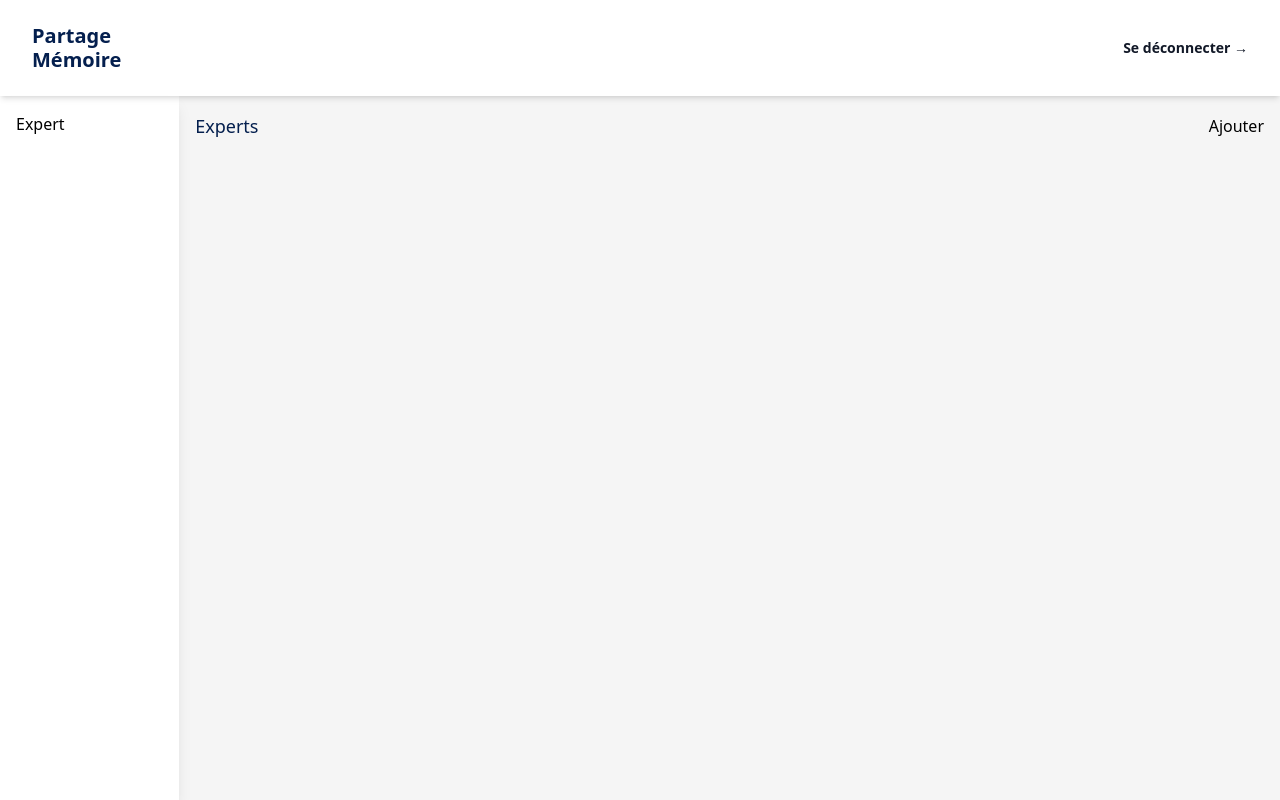
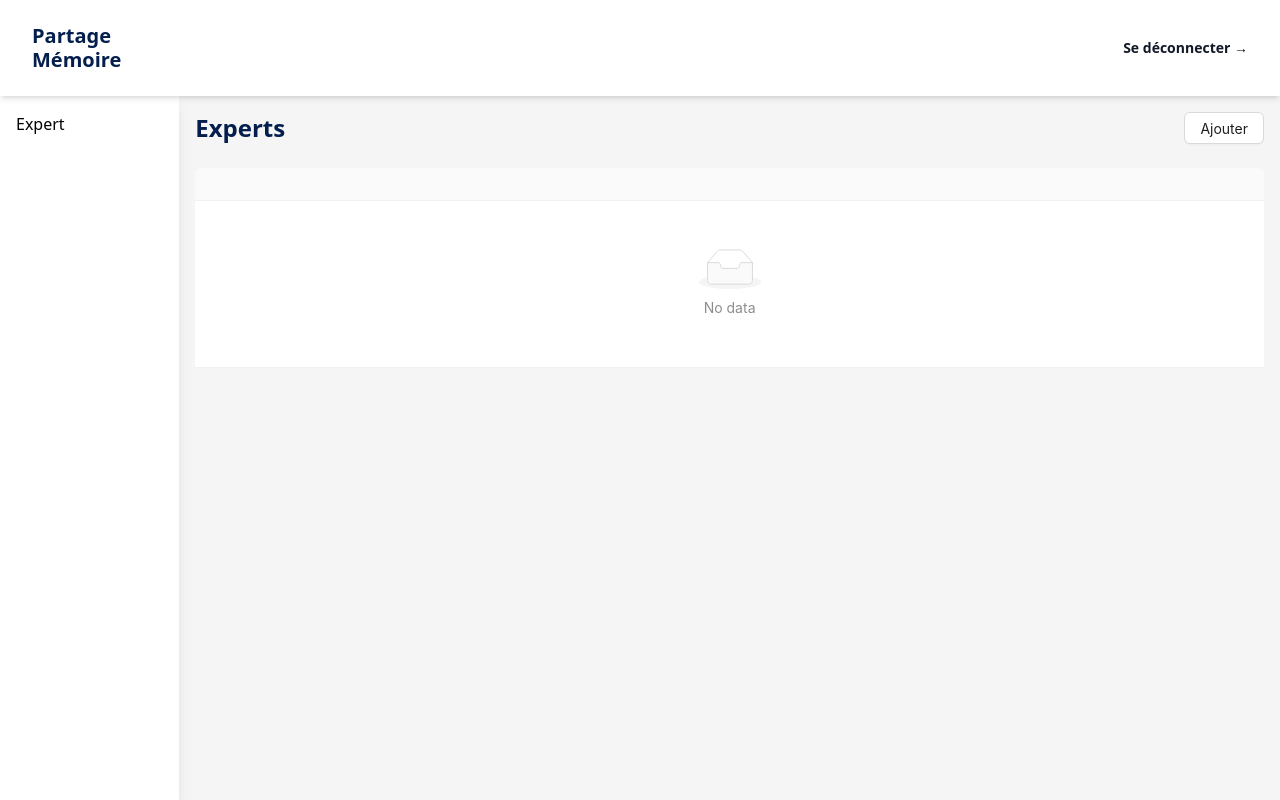
Before and after one commit to Olacgk/pmemoire_front, a React (Vite) app: page /dashboard/experts in a window 1280 px wide. Built offline with nearby package versions, Linux system fonts and the light colour scheme.

Commit message:
table for experts

```diff
--- a/src/components/Header.tsx
+++ b/src/components/Header.tsx
@@ -5,8 +5,7 @@ import { Link } from "react-router-dom";
 export default function Header() {
   return (
     <>
-      <div className="sticky top-0 w-full flex justify-center">
-        <header className="py-4 px-4 shadow-md bg-[#041f4eef] w-[80%] text-white rounded-b-lg">
+      <header className="py-4 px-4 shadow-md bg-[#041f4eef] w-full text-white rounded-b-lg sticky top-0 flex justify-center">
         <div className="container flex items-center justify-between">
           <div className="flex items-center justify-center">
             <Link
@@ -37,7 +36,6 @@ export default function Header() {
           </div>
         </div>
       </header>
-      </div>
     </>
   );
 }
--- /dev/null
+++ b/src/interfaces/personne.ts
@@ -0,0 +1,10 @@
+interface ExpertType {
+    nom : string;
+    prenom : string;
+    specialite : string;
+    email : string;
+}
+
+export type {
+    ExpertType
+}
--- a/src/pages/dashboard-pages/expert.tsx
+++ b/src/pages/dashboard-pages/expert.tsx
@@ -1,13 +1,16 @@
 // import React from 'react'
+import { Button, Table } from 'antd';
 
 export default function Expert() {
   return (
-    <div className="">
+    <div className="flex flex-col gap-6">
         <div className="flex justify-between">
-            <p className="text-lg text-[#041f4e]">Experts</p>
-            <button>Ajouter</button>
+            <p className="text-2xl font-semibold text-[#041f4e]">Experts</p>
+            <Button>Ajouter</Button>
         </div>
-
+        <div>
+            <Table/>
+        </div>
     </div>
   )
 }
--- a/src/pages/landing-page/home.tsx
+++ b/src/pages/landing-page/home.tsx
@@ -5,7 +5,7 @@ export default function Home() {
     const { Search } = Input;
   return (
     <>
-      <div className="bg-homeBg bg-center min-h-screen flex items-center justify-center">
+      <div className="bg-homeBg bg-center h-screen flex items-center justify-center">
         <div className="bg-[#041f4e9d] rounded-lg p-4 flex justify-between items-center w-[70%] h-auto flex-col gap-8">
           <div>
             <ul className="flex items-center justify-between">
```
Lines whose indentation alone changed are shown as unchanged.
